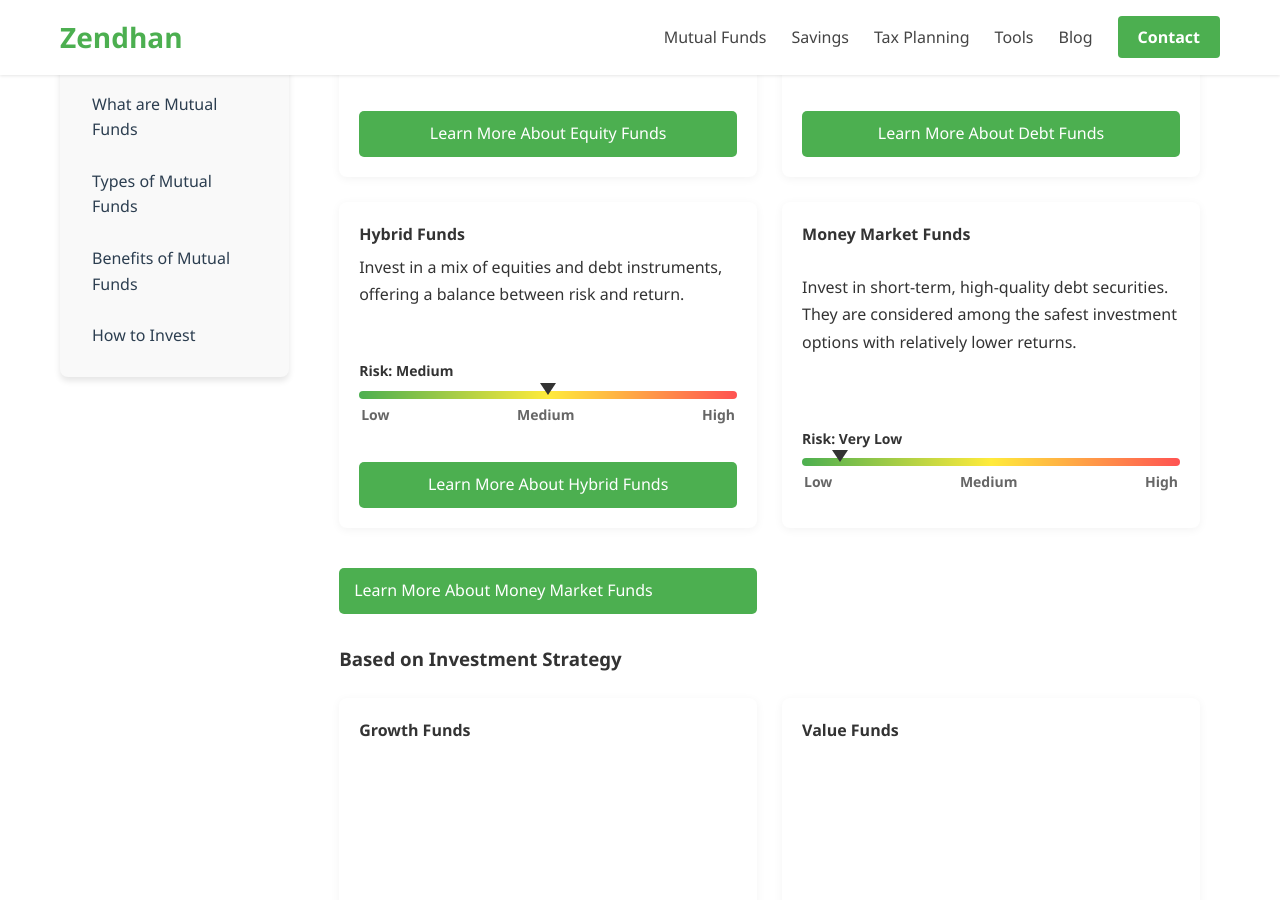
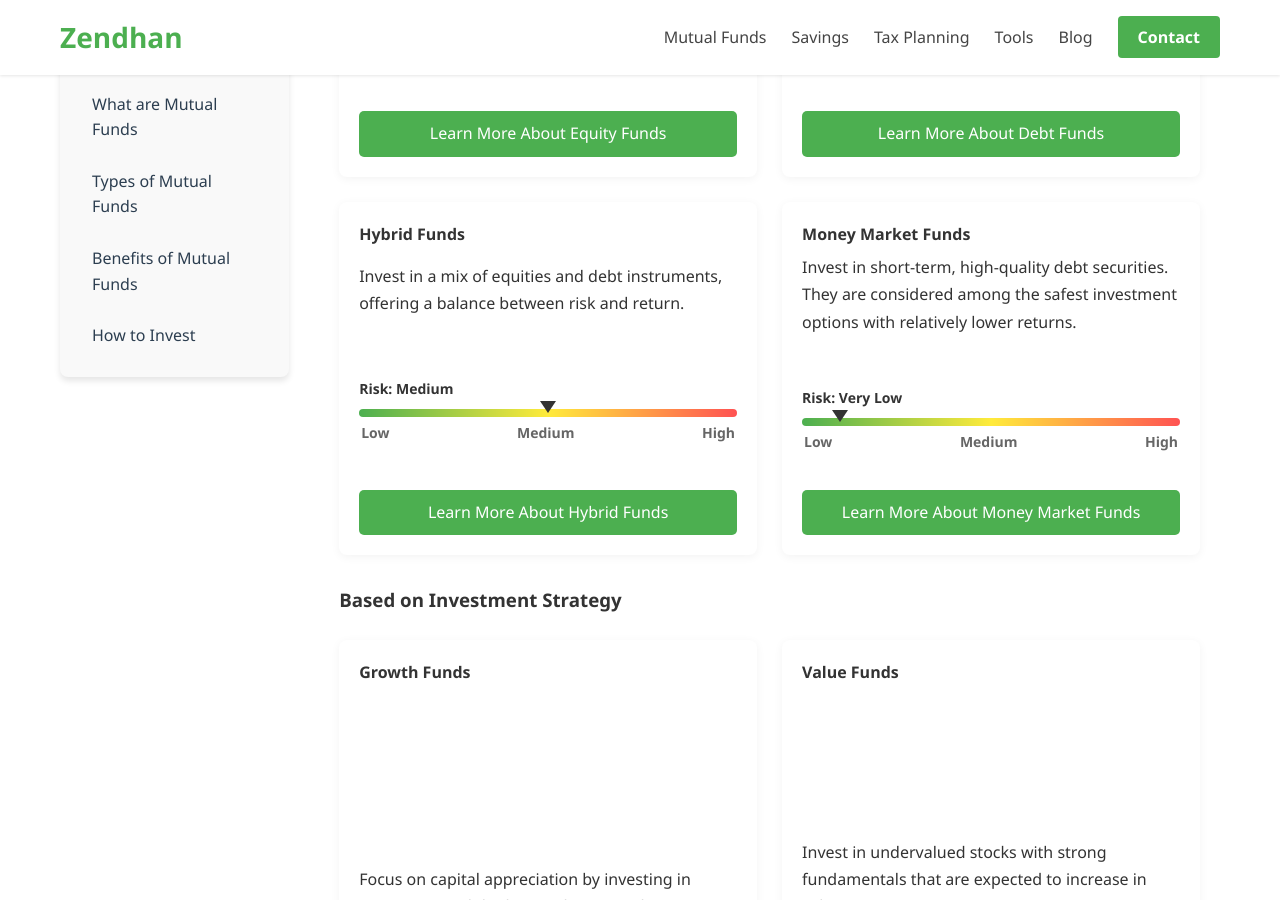
Before and after one commit to nandan11/zendhan, a Jekyll site: the page built from mutual-funds.html, in a window 1280 px wide and 900 px high, scrolled down 2603 px. Built offline with Jekyll 4.4.1, drawn with Linux system fonts in a browser that asks for light colours.

Commit message:
Update mutual-funds.html

```diff
--- a/mutual-funds.html
+++ b/mutual-funds.html
@@ -158,8 +158,8 @@ title: Understanding Mutual Funds
                 </div>
             </div>
         </div>
+      <a href="money-market-funds.html" class="learn-more-button">Learn More About Money Market Funds</a>
     </div>
-  <a href="money-market-funds.html" class="learn-more-button">Learn More About Money Market Funds</a>
 </div>
 
 <h3>Based on Investment Strategy</h3>
```
